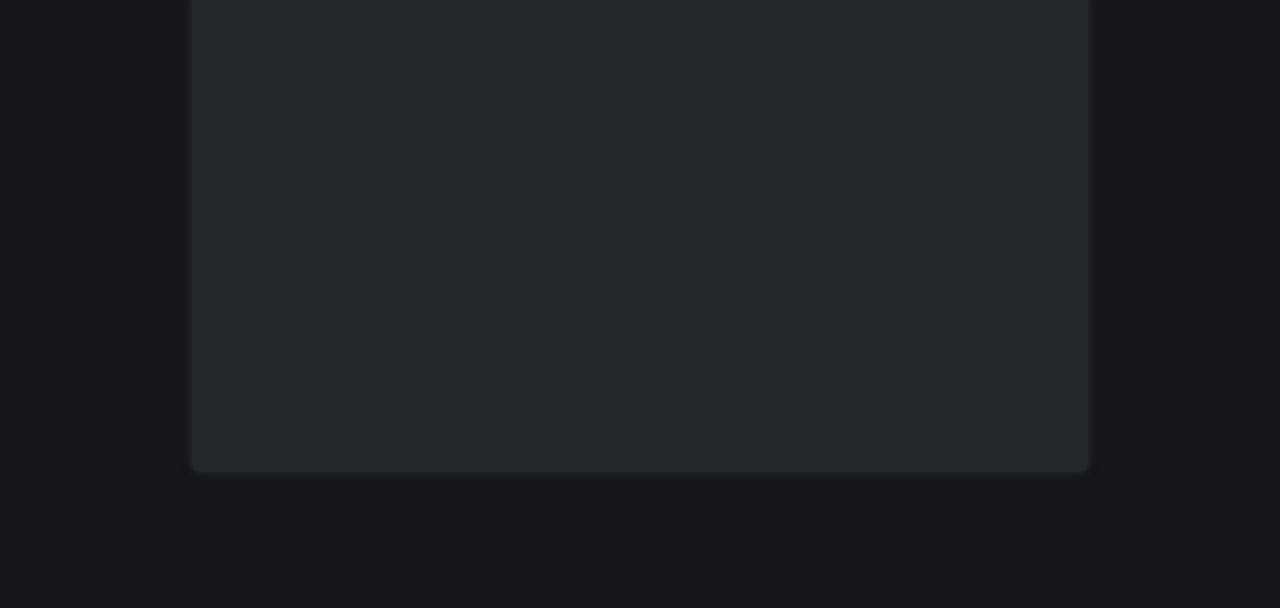
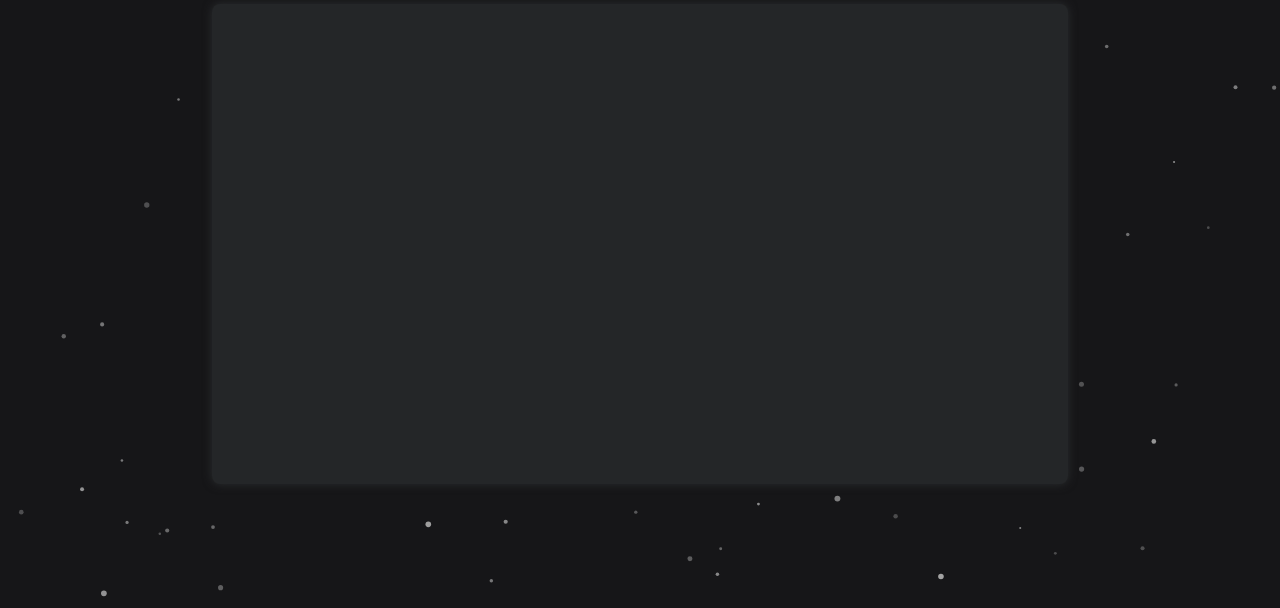
Before and after one commit to hugotakeda/ttgotcamera-discord, a website: page Servidor/index.html in a window 1280 px wide. Shown: the part 192-800 px from the top of the page. Drawn offline with nearby package versions, Linux system fonts and the light colour scheme; a web font is replaced by a local one.

Commit message:
Update index.html

```diff
--- a/Servidor/index.html
+++ b/Servidor/index.html
@@ -1,50 +1,39 @@
-<script type="text/javascript">
-        var gk_isXlsx = false;
-        var gk_xlsxFileLookup = {};
-        var gk_fileData = {};
-        function filledCell(cell) {
-          return cell !== '' && cell != null;
-        }
-        function loadFileData(filename) {
-        if (gk_isXlsx && gk_xlsxFileLookup[filename]) {
-            try {
-                var workbook = XLSX.read(gk_fileData[filename], { type: 'base64' });
-                var firstSheetName = workbook.SheetNames[0];
-                var worksheet = workbook.Sheets[firstSheetName];
-
-                // Convert sheet to JSON to filter blank rows
-                var jsonData = XLSX.utils.sheet_to_json(worksheet, { header: 1, blankrows: false, defval: '' });
-                // Filter out blank rows (rows where all cells are empty, null, or undefined)
-                var filteredData = jsonData.filter(row => row.some(filledCell));
-
-                // Heuristic to find the header row by ignoring rows with fewer filled cells than the next row
-                var headerRowIndex = filteredData.findIndex((row, index) =>
-                  row.filter(filledCell).length >= filteredData[index + 1]?.filter(filledCell).length
-                );
-                // Fallback
-                if (headerRowIndex === -1 || headerRowIndex > 25) {
-                  headerRowIndex = 0;
-                }
-
-                // Convert filtered JSON back to CSV
-                var csv = XLSX.utils.aoa_to_sheet(filteredData.slice(headerRowIndex)); // Create a new sheet from filtered array of arrays
-                csv = XLSX.utils.sheet_to_csv(csv, { header: 1 });
-                return csv;
-            } catch (e) {
-                console.error(e);
-                return "";
-            }
-        }
-        return gk_fileData[filename] || "";
-        }
-        </script><!DOCTYPE html>
+<!DOCTYPE html>
 <html lang="pt-BR">
 <head>
   <meta charset="UTF-8">
   <meta name="viewport" content="width=device-width, initial-scale=1.0">
   <title>Registro de Movimentos</title>
+  <link href="https://fonts.googleapis.com/css2?family=Friends+Ultra&display=swap" rel="stylesheet">
   <script src="https://cdn.tailwindcss.com"></script>
+  <script src="https://cdnjs.cloudflare.com/ajax/libs/xlsx/0.18.5/xlsx.full.min.js"></script>
   <style>
+    body {
+      margin: 0;
+      overflow: hidden;
+      background: #161618;
+    }
+    canvas {
+      position: fixed;
+      top: 0;
+      left: 0;
+      width: 100%;
+      height: 100%;
+      z-index: -10;
+    }
+    .container {
+      position: relative;
+      z-index: 10;
+      color: white;
+      text-align: center;
+      padding: 20px;
+      font-family: 'Friends Ultra', sans-serif;
+    }
+    .container h2 {
+      font-size: 80%;
+      color: #d3d3d3;
+      margin-top: 0;
+    }
     .terminal {
       background-color: #242628;
       color: #ffffff;
@@ -54,6 +43,7 @@
       height: 60vh;
       overflow-y: auto;
       box-shadow: 0 0 10px #2b2d2f;
+      margin-top: 20px;
     }
     .log-entry {
       margin-bottom: 10px;
@@ -64,19 +54,56 @@
   </style>
 </head>
 <body class="bg-[#161618] min-h-screen flex items-center justify-center p-4">
+  <canvas id="rainCanvas"></canvas>
   <div class="w-full max-w-4xl fade-in">
-    <h1 class="text-2xl font-bold text-white mb-4 text-center">Registro de Movimentos</h1>
-    <div id="logTerminal" class="terminal">
-      <!-- Logs serão adicionados aqui via JavaScript -->
+    <div class="container">
+      <h1 class="text-2xl font-bold text-white mb-0">Registro de Movimentos</h1>
+      <h2>Trabalho de Ciberfisica RA3</h2>
+      <div id="logTerminal" class="terminal">
+        <!-- Logs serão adicionados aqui via JavaScript -->
+      </div>
     </div>
   </div>
 
   <script>
+    var gk_isXlsx = false;
+    var gk_xlsxFileLookup = {};
+    var gk_fileData = {};
+    function filledCell(cell) {
+      return cell !== '' && cell != null;
+    }
+    function loadFileData(filename) {
+      if (gk_isXlsx && gk_xlsxFileLookup[filename]) {
+        try {
+          var workbook = XLSX.read(gk_fileData[filename], { type: 'base64' });
+          var firstSheetName = workbook.SheetNames[0];
+          var worksheet = workbook.Sheets[firstSheetName];
+
+          var jsonData = XLSX.utils.sheet_to_json(worksheet, { header: 1, blankrows: false, defval: '' });
+          var filteredData = jsonData.filter(row => row.some(filledCell));
+
+          var headerRowIndex = filteredData.findIndex((row, index) =>
+            row.filter(filledCell).length >= filteredData[index + 1]?.filter(filledCell).length
+          );
+          if (headerRowIndex === -1 || headerRowIndex > 25) {
+            headerRowIndex = 0;
+          }
+
+          var csv = XLSX.utils.aoa_to_sheet(filteredData.slice(headerRowIndex));
+          csv = XLSX.utils.sheet_to_csv(csv, { header: 1 });
+          return csv;
+        } catch (e) {
+          console.error(e);
+          return "";
+        }
+      }
+      return gk_fileData[filename] || "";
+    }
+
     const logTerminal = document.getElementById('logTerminal');
     let logs = [];
 
-    // Conectar ao WebSocket
-    const ws = new WebSocket('ws://localhost:3000'); // Substitua por seu endereço do servidor
+    const ws = new WebSocket('ws://localhost:3000');
 
     ws.onmessage = function(event) {
       const log = JSON.parse(event.data);
@@ -86,12 +113,65 @@
 
     function updateTerminal() {
       logTerminal.innerHTML = logs.map(log => `<div class="log-entry">[INFO] ${log.message}</div>`).join('');
-      logTerminal.scrollTop = logTerminal.scrollHeight; // Rola para o final
+      logTerminal.scrollTop = logTerminal.scrollHeight;
     }
 
     ws.onopen = () => console.log('Conectado ao servidor WebSocket');
     ws.onerror = (error) => console.error('Erro no WebSocket:', error);
     ws.onclose = () => console.log('Conexão WebSocket fechada');
+
+    const canvas = document.getElementById('rainCanvas');
+    const ctx = canvas.getContext('2d');
+
+    canvas.width = window.innerWidth;
+    canvas.height = window.innerHeight;
+
+    window.addEventListener('resize', () => {
+      canvas.width = window.innerWidth;
+      canvas.height = window.innerHeight;
+    });
+
+    class Particle {
+      constructor() {
+        this.x = Math.random() * canvas.width;
+        this.y = Math.random() * canvas.height;
+        this.size = Math.random() * 2 + 1;
+        this.speed = Math.random() * 1 + 0.5;
+        this.opacity = Math.random() * 0.5 + 0.3;
+      }
+
+      update() {
+        this.y += this.speed;
+        if (this.y > canvas.height) {
+          this.y = 0 - this.size;
+          this.x = Math.random() * canvas.width;
+        }
+      }
+
+      draw() {
+        ctx.beginPath();
+        ctx.fillStyle = `rgba(200, 200, 200, ${this.opacity})`;
+        ctx.arc(this.x, this.y, this.size, 0, Math.PI * 2);
+        ctx.fill();
+      }
+    }
+
+    const particles = [];
+    const particleCount = 100;
+    for (let i = 0; i < particleCount; i++) {
+      particles.push(new Particle());
+    }
+
+    function animate() {
+      ctx.clearRect(0, 0, canvas.width, canvas.height);
+      particles.forEach(particle => {
+        particle.update();
+        particle.draw();
+      });
+      requestAnimationFrame(animate);
+    }
+
+    animate();
   </script>
 </body>
 </html>
```
